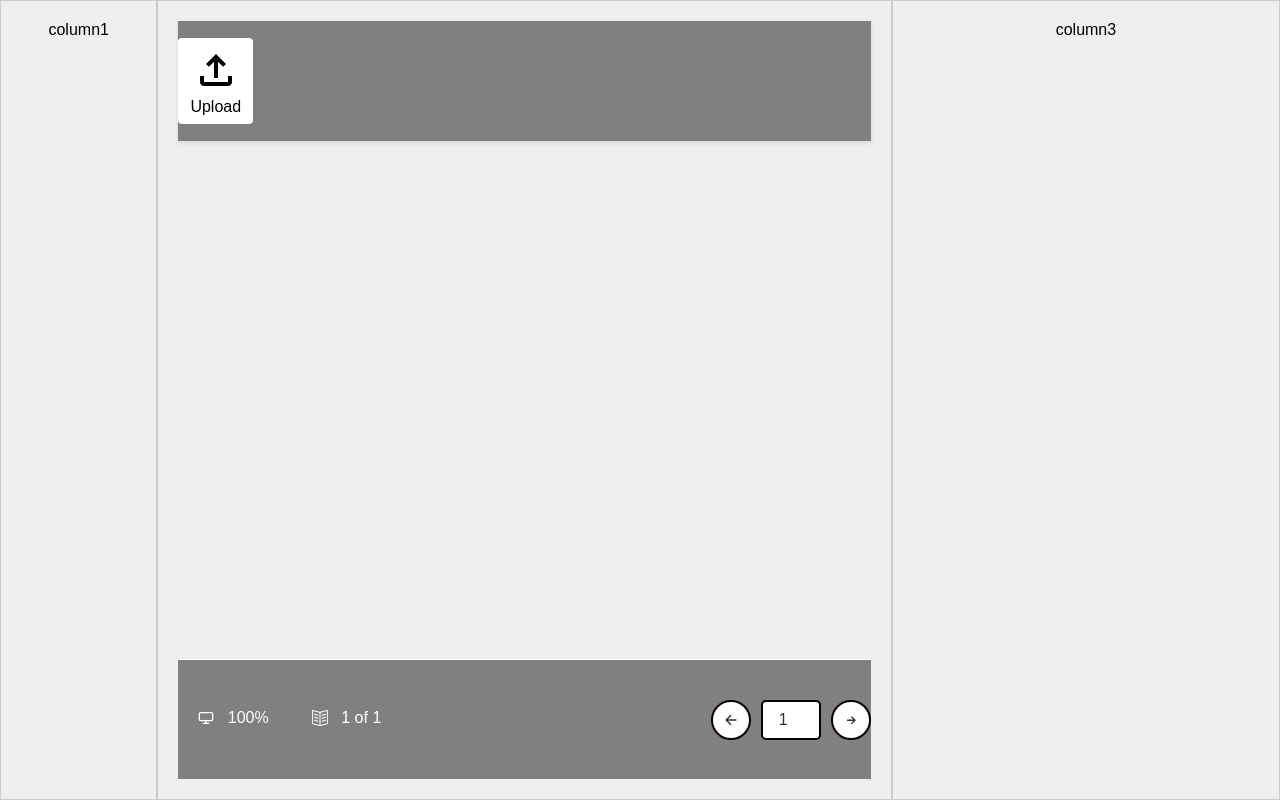
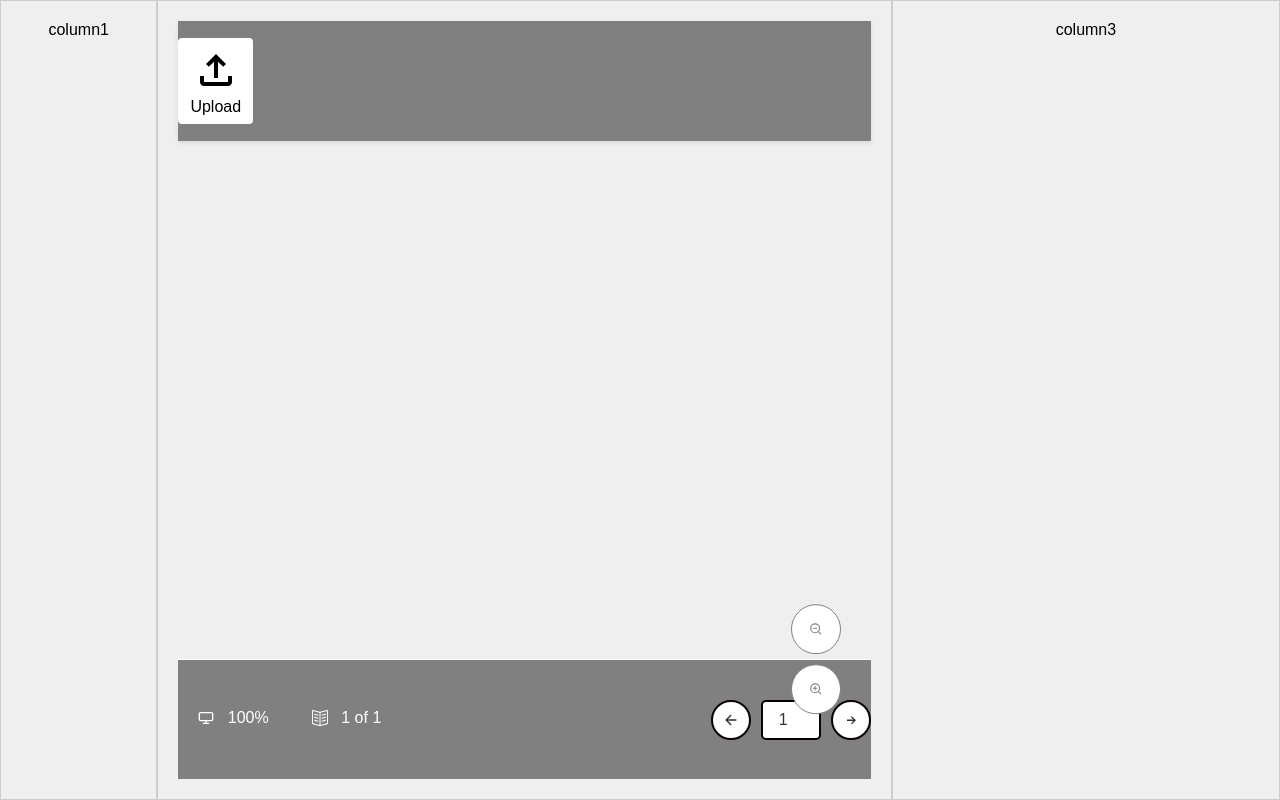
Before and after one commit to enjyashraf18/Annotation-tool, a React (Create React App) app: page / in a window 1280 px wide. Built offline with nearby package versions, Linux system fonts and the light colour scheme.

Commit message:
zoom buttons are out

```diff
--- a/src/App.js
+++ b/src/App.js
@@ -147,6 +147,7 @@ import { IoArrowBack } from 'react-icons/io5';
 import { GrFormNextLink } from "react-icons/gr";
 import { CgScreen } from "react-icons/cg";
 import { SlBookOpen } from "react-icons/sl";
+import { FiZoomIn, FiZoomOut } from "react-icons/fi";
 import PDFViewer from './components/PDFViewer';
 import ImageDisplay from './components/ImageDisplay';
 import './components/FileUpload.css';
@@ -202,10 +203,28 @@ function App() {
     }
   };
 
+  const handleZoomIn = () => {
+    setZoomLevel(zoomLevel + 0.1);
+  };
+
+  const handleZoomOut = () => {
+    setZoomLevel(Math.max(0.1, zoomLevel - 0.1));
+  };
+
+
   return (
     <div className="main-container">
       <div className='column column1'> column1</div>
       <div className="column column2">
+      <div className="zoom-buttons">
+        <button className="zoom-button" onClick={handleZoomOut}>
+          <FiZoomOut />
+        </button>
+        <button className="zoom-button" onClick={handleZoomIn}>
+          <FiZoomIn />
+        </button>
+      </div>
+      <div>
         <header className="App-header">
           <input
             type='file'
@@ -219,6 +238,7 @@ function App() {
             <span>Upload</span>
           </label>
         </header>
+        </div>
         <main className="App-main">
           {fileType === 'pdf' && (
             <PDFViewer
```
